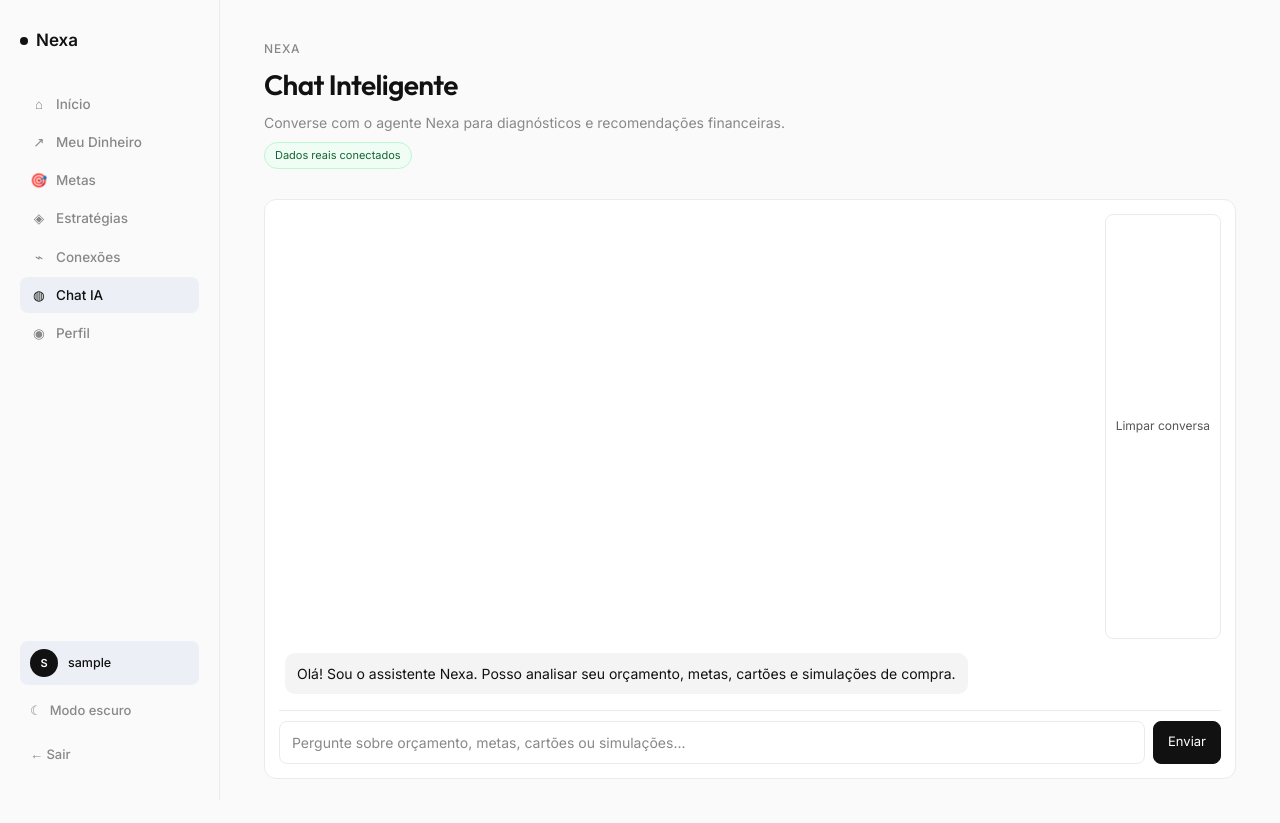
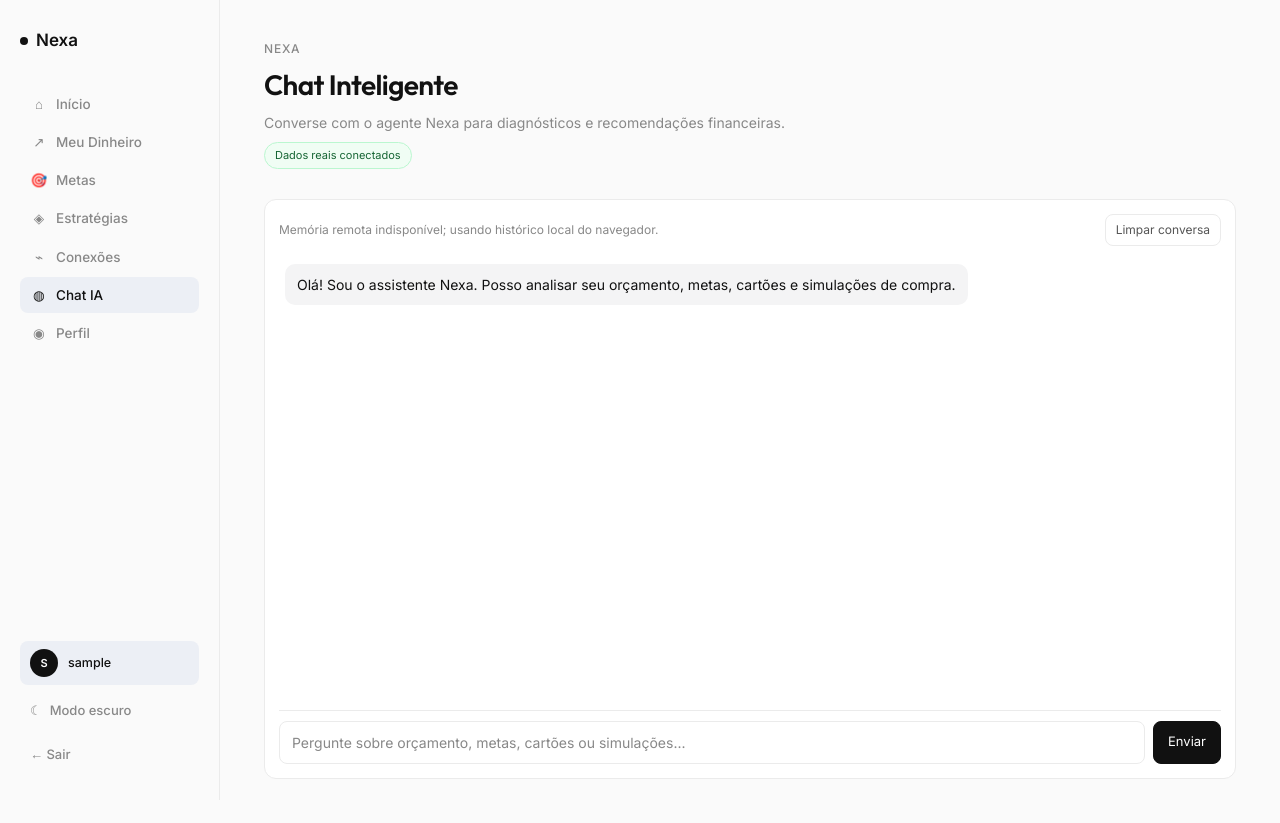
Before and after one commit to BrunoMoacir/codigos-nexa, a React (Vite) app in the folder frontend-react/: page /chat in a window 1280 px wide. Built offline with nearby package versions, Linux system fonts and the light colour scheme; no server answers; sample sign-in values are in the browser's storage.

Commit message:
melhoria visual chat + memoria

```diff
--- a/frontend-react/src/pages/ChatPage.tsx
+++ b/frontend-react/src/pages/ChatPage.tsx
@@ -1,7 +1,8 @@
-import { useEffect, useMemo, useState } from 'react';
-import { useMutation } from '@tanstack/react-query';
+import { useEffect, useMemo, useRef, useState } from 'react';
+import { useMutation, useQuery } from '@tanstack/react-query';
 import { AppShell } from '../components/layout/AppShell';
 import { nexaApi } from '../api/nexa';
+import type { ChatHistoryItem } from '../api/types';
 
 type Message = {
   role: 'user' | 'assistant';
@@ -9,9 +10,18 @@ type Message = {
   ts: string;
 };
 
+function mapHistoryItem(item: ChatHistoryItem): Message {
+  return {
+    role: item.role === 'assistant' ? 'assistant' : 'user',
+    content: item.content,
+    ts: item.created_at || new Date().toISOString(),
+  };
+}
+
 export const ChatPage: React.FC = () => {
   const userId = localStorage.getItem('user_id') || '';
   const storageKey = useMemo(() => `nexa-chat-history:${userId || 'anon'}`, [userId]);
+  const messagesEndRef = useRef<HTMLDivElement | null>(null);
   const defaultAssistantMessage = useMemo<Message>(
     () => ({
       role: 'assistant',
@@ -24,6 +34,12 @@ export const ChatPage: React.FC = () => {
 
   const [input, setInput] = useState('');
   const [messages, setMessages] = useState<Message[]>([defaultAssistantMessage]);
+
+  const historyQuery = useQuery<ChatHistoryItem[]>({
+    queryKey: ['chat-history', userId],
+    queryFn: () => nexaApi.getChatHistory(userId, 100),
+    enabled: !!userId,
+  });
 
   useEffect(() => {
     try {
@@ -46,12 +62,28 @@ export const ChatPage: React.FC = () => {
   }, [defaultAssistantMessage, storageKey]);
 
   useEffect(() => {
+    const history = (historyQuery.data || [])
+      .map(mapHistoryItem)
+      .filter((item) => item.content.trim().length > 0);
+
+    if (history.length > 0) {
+      setMessages(history);
+    }
+  }, [historyQuery.data]);
+
+  useEffect(() => {
     try {
       localStorage.setItem(storageKey, JSON.stringify(messages));
     } catch {
       // Ignora falha de persistência no navegador.
     }
   }, [messages, storageKey]);
+
+  useEffect(() => {
+    if (messagesEndRef.current && typeof messagesEndRef.current.scrollIntoView === 'function') {
+      messagesEndRef.current.scrollIntoView({ behavior: 'smooth', block: 'end' });
+    }
+  }, [messages]);
 
   const chatMutation = useMutation({
     mutationFn: (message: string) => nexaApi.sendChatMessage(userId, message),
@@ -66,6 +98,7 @@ export const ChatPage: React.FC = () => {
         ...prev,
         { role: 'assistant', content: String(content), ts: new Date().toISOString() },
       ]);
+      void historyQuery.refetch();
     },
     onError: () => {
       setMessages((prev) => [
@@ -82,7 +115,7 @@ export const ChatPage: React.FC = () => {
 
   const send = () => {
     const text = input.trim();
-    if (!text || chatMutation.isPending) {
+    if (!userId || !text || chatMutation.isPending) {
       return;
     }
 
@@ -116,12 +149,23 @@ export const ChatPage: React.FC = () => {
           border: '1px solid var(--border-color)',
           borderRadius: 12,
           padding: 14,
-          display: 'grid',
-          gridTemplateRows: '1fr auto',
+          display: 'flex',
+          flexDirection: 'column',
+          gap: 12,
           minHeight: 580,
         }}
       >
-        <div style={{ display: 'flex', justifyContent: 'flex-end', marginBottom: 8 }}>
+        <div style={{ display: 'flex', justifyContent: 'space-between', alignItems: 'center', gap: 12, flexWrap: 'wrap' }}>
+          <div style={{ color: 'var(--text-muted)', fontSize: 12 }}>
+            {historyQuery.isLoading
+              ? 'Carregando memória do chat...'
+              : historyQuery.isError
+                ? 'Memória remota indisponível; usando histórico local do navegador.'
+                : messages.length > 1
+                  ? `${messages.length - 1} mensagens salvas`
+                  : 'Nenhuma conversa salva ainda'}
+          </div>
+
           <button
             onClick={clearChat}
             style={{
@@ -138,7 +182,7 @@ export const ChatPage: React.FC = () => {
           </button>
         </div>
 
-        <div style={{ overflowY: 'auto', padding: 6 }}>
+        <div style={{ flex: 1, minHeight: 0, overflowY: 'auto', padding: 6 }}>
           {messages.map((m, idx) => (
             <div
               key={`${m.ts}-${idx}`}
@@ -164,9 +208,10 @@ export const ChatPage: React.FC = () => {
               </div>
             </div>
           ))}
+          <div ref={messagesEndRef} />
         </div>
 
-        <div style={{ borderTop: '1px solid var(--border-color)', paddingTop: 10, display: 'flex', gap: 8 }}>
+        <div style={{ borderTop: '1px solid var(--border-color)', paddingTop: 10, display: 'flex', gap: 8, flexShrink: 0 }}>
           <input
             value={input}
             onChange={(e) => setInput(e.target.value)}
```
Also changed, not shown: 1 other file (tests, documents, lock files or other folders).
